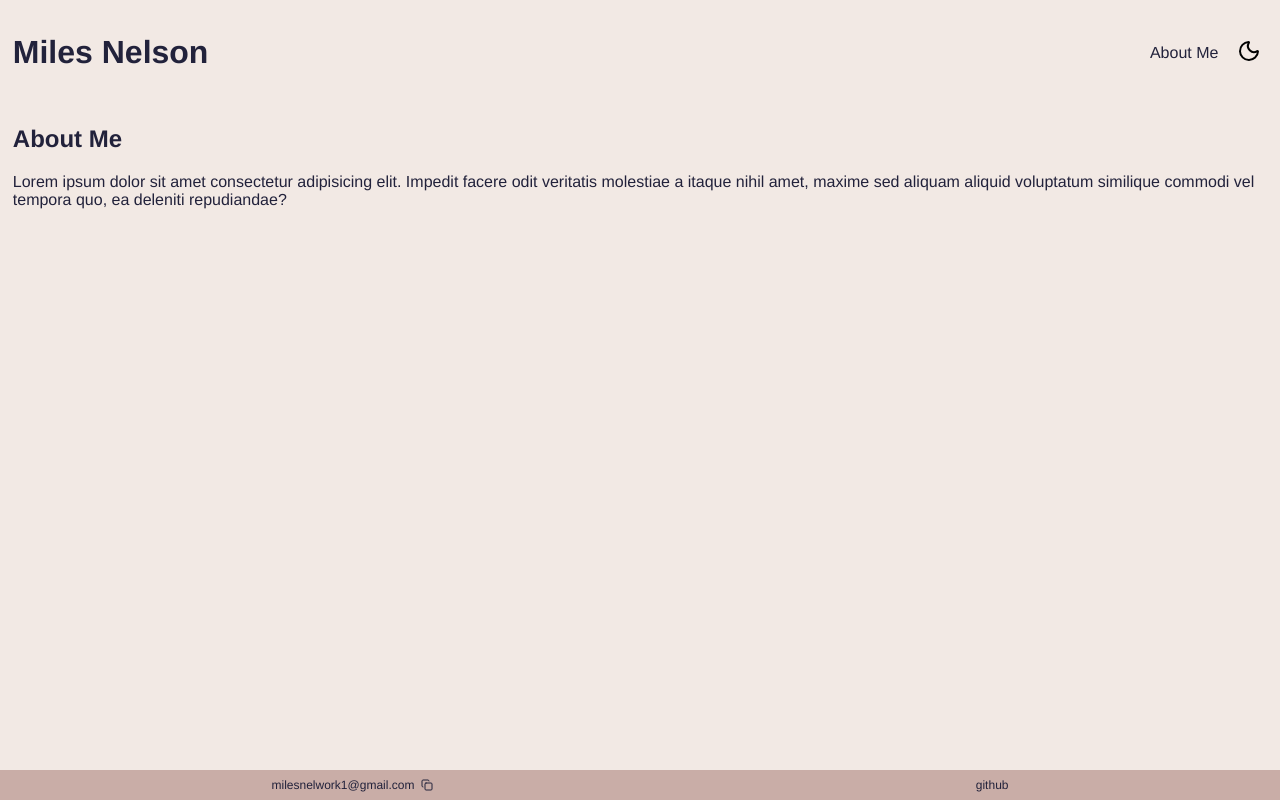
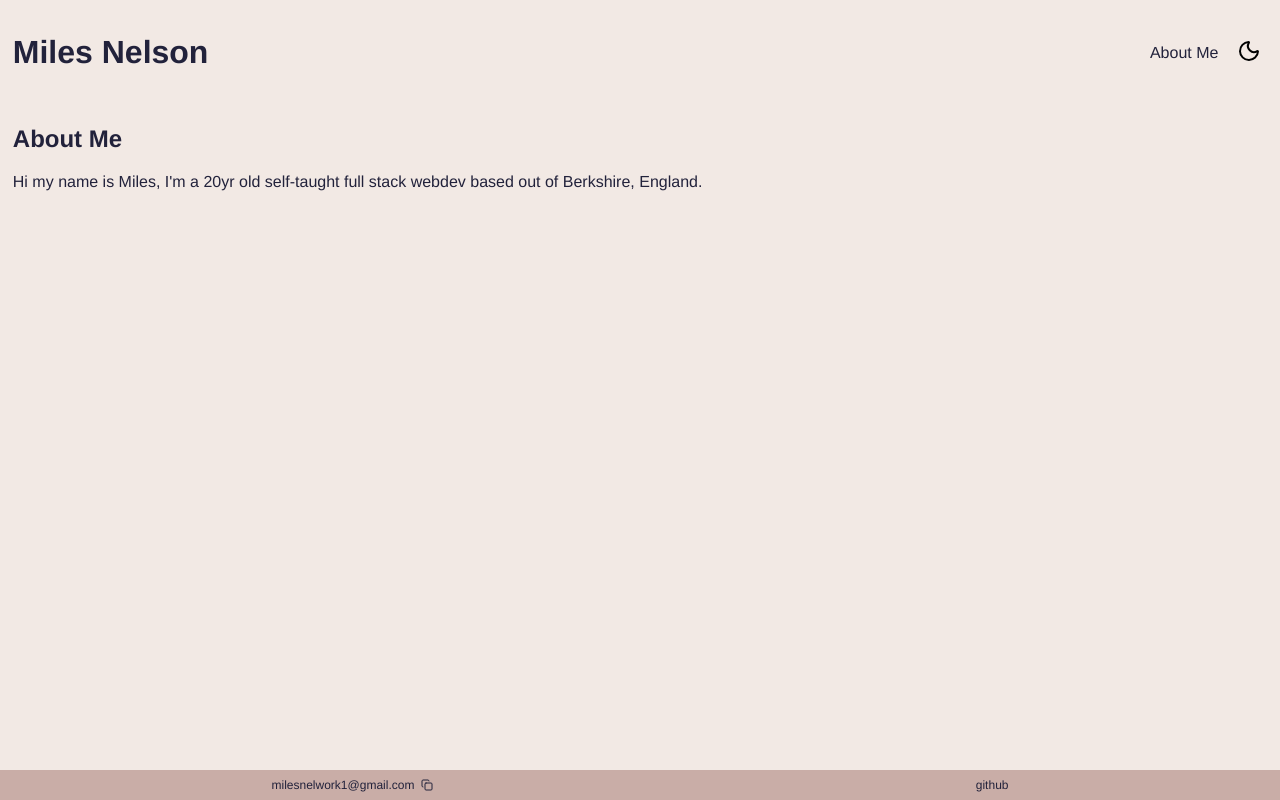
Before and after one commit to MisterPrestoGamer/personal_website, a React (Vite) app: page /aboutMe in a window 1280 px wide. Built offline with nearby package versions, Linux system fonts and the light colour scheme.

Commit message:
add a tiny amout of text to about me page lmao

```diff
--- a/src/components/aboutMe/aboutMe.jsx
+++ b/src/components/aboutMe/aboutMe.jsx
@@ -7,10 +7,7 @@ export default function AboutMe() {
     <div className={darkmode ? `${styles.aboutMe} darkmode` : styles.aboutMe}>
       <h2 className={styles.title}>About Me</h2>
       <div className={styles.description}>
-        {" "}
-        Lorem ipsum dolor sit amet consectetur adipisicing elit. Impedit facere
-        odit veritatis molestiae a itaque nihil amet, maxime sed aliquam aliquid
-        voluptatum similique commodi vel tempora quo, ea deleniti repudiandae?
+        Hi my name is Miles, I'm a 20yr old self-taught full stack webdev based out of Berkshire, England.
       </div>
     </div>
   );
```
